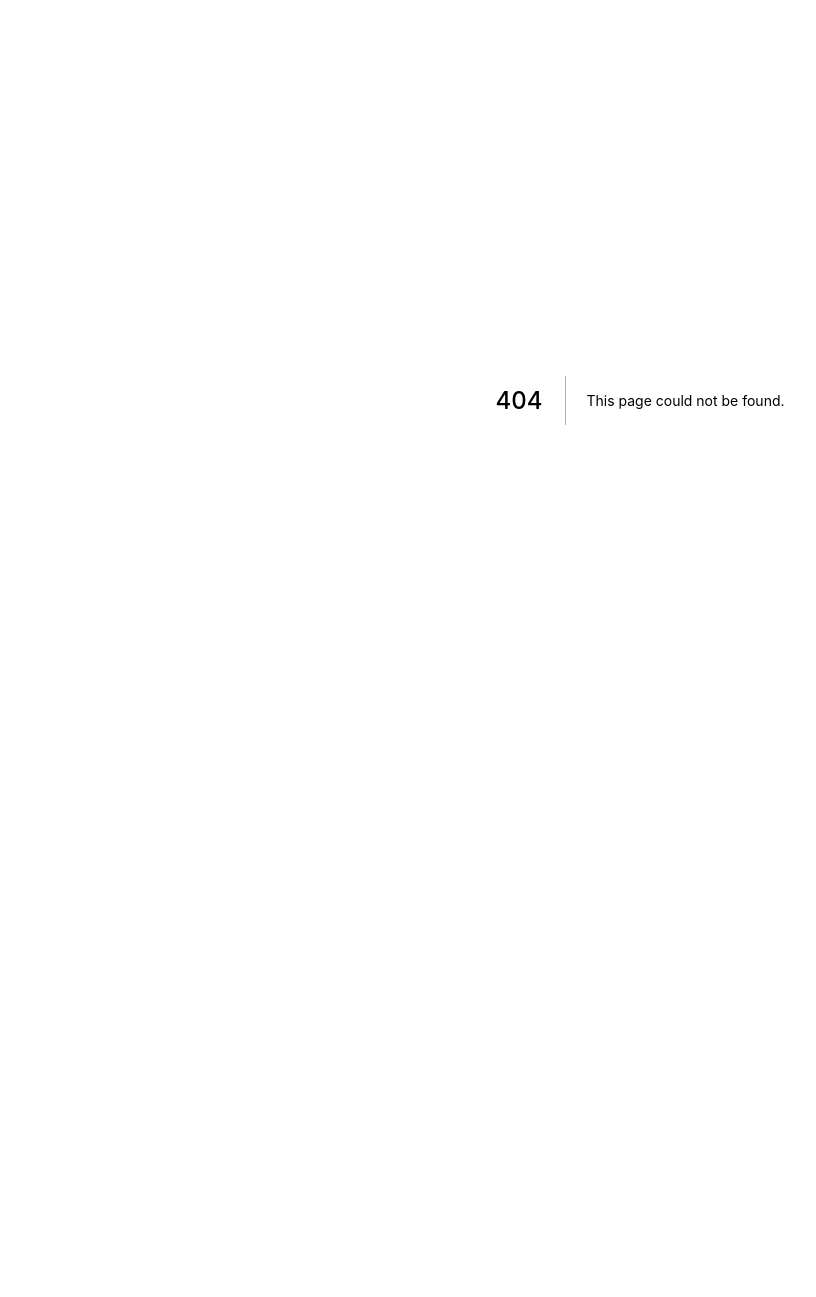
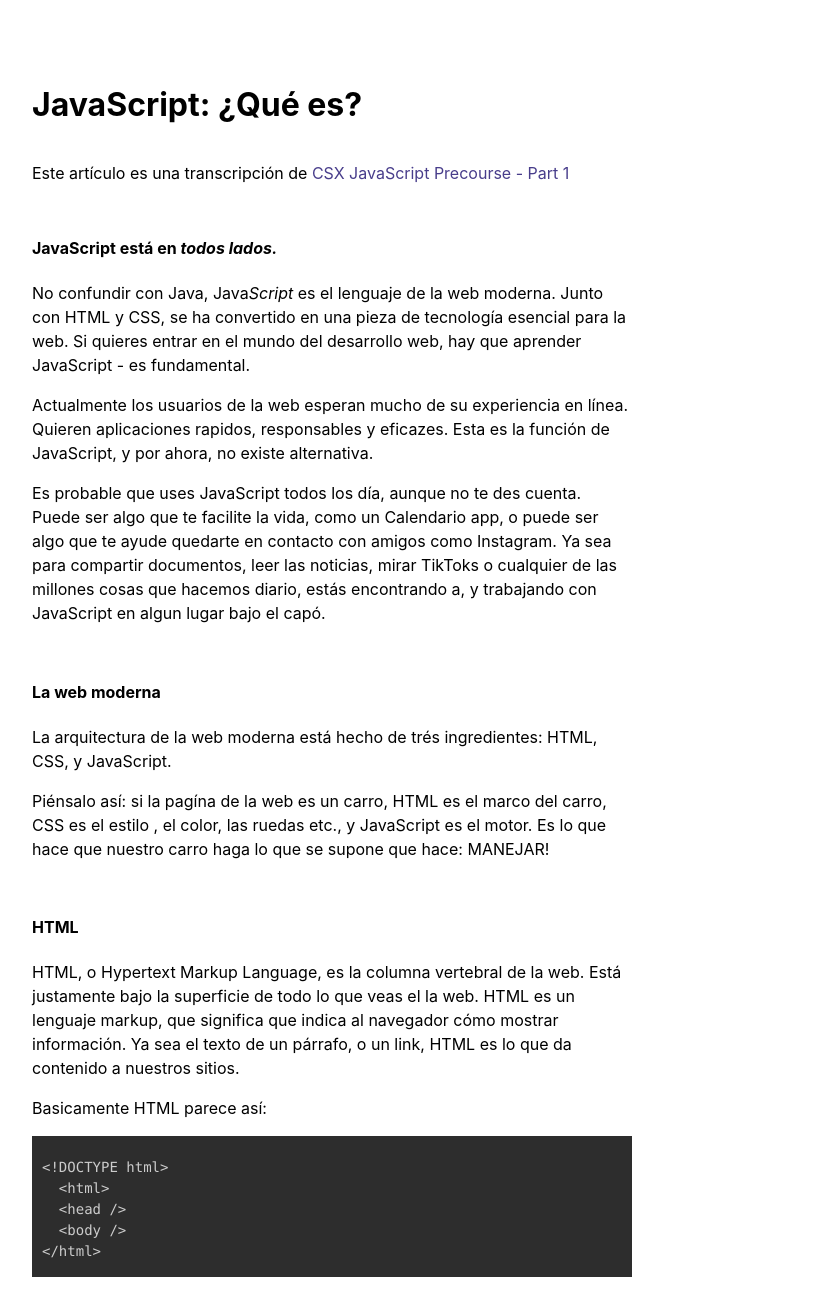
Before and after one commit to chriswillsflannery/chriswillsflannery, a Next.js app: page /posts/esp/javaScriptQueEs in a window 1280 px wide. Before the commit this address had no page. Shown: the top 1297 px of the page, without its empty margins (0-816 px from the left). Before the commit the page ends 800 px from the top, so only its background shows below. Built offline with nearby package versions, Linux system fonts and the light colour scheme.

Commit message:
javascript que es

```diff
--- a/pages/archive.tsx
+++ b/pages/archive.tsx
@@ -15,6 +15,24 @@ const Archive: NextPage = () => {
       <main className={styles.main}>
         <p className={styles.description}>
           Archive.
+        </p>
+
+        <p>
+          <Link href="./posts/htmlRenderingEngine">
+            Aug 13 2022: HTML Rendering Engine.
+          </Link>
+        </p>
+
+        <p>
+          <Link href="./posts/cssRenderingEngine">
+            Aug 13 2022: CSS Rendering Engine. (1/2)
+          </Link>
+        </p>
+
+        <p>
+          <Link href="./posts/cssRenderingEngine2">
+            Aug 13 2022: CSS Rendering Engine. (2/2)
+          </Link>
         </p>
 
         <p>
--- a/pages/components/CodeBlock.tsx
+++ b/pages/components/CodeBlock.tsx
@@ -3,11 +3,12 @@ import { FC } from "react";
 type CodeBlockProps = {
   code: string;
   className?: string;
+  lang?: string;
 }
 
-export const CodeBlock: FC<CodeBlockProps> = ({ code, className }) => (
+export const CodeBlock: FC<CodeBlockProps> = ({ code, className, lang = 'tsx' }) => (
   <pre className={className} style={{ padding: '0 10px 15px 10px', fontSize: '14px', maxWidth: '800px' }}>
-    <code className="language-tsx">
+    <code className={`language-${lang}`}>
       {code}
     </code>
   </pre>
--- a/pages/index.tsx
+++ b/pages/index.tsx
@@ -1,9 +1,16 @@
 import type { NextPage } from 'next'
 import Head from 'next/head'
 import Link from 'next/link';
+import { useState } from 'react';
 import styles from '../styles/Home.module.css'
 
 const Home: NextPage = () => {
+  const [lang, setLang] = useState<'eng'|'esp'>('eng');
+
+  const toggleLang = () => {
+    setLang(lang === 'eng' ? 'esp' : 'eng')
+  }
+
   return (
     <div className={styles.container}>
       <Head>
@@ -12,15 +19,34 @@ const Home: NextPage = () => {
         <link rel="icon" href="/favicon.ico" />
       </Head>
 
+      <button
+        onClick={toggleLang}
+        style={{ position: 'absolute', top: '8px', left: '8px', padding: '8px 12px' }}
+      >
+        {lang === 'eng' ? 'Español' : 'English'}
+      </button>
+
       <main className={styles.main}>
         <h1 className={styles.title}>
-          Hello there.
+          {lang === 'eng' ? (
+            `Hello There.`
+          ) : (
+            `Qué lo qué.`
+          )}
         </h1>
 
         <p className={styles.description}>
-          <a href="https://www.youtube.com/watch?v=KCwgpOpwixA">This is just a test.</a>
+          <a href="https://www.youtube.com/watch?v=KCwgpOpwixA">
+            {lang === 'eng' ? (
+              `This is just a test.`
+            ) : (
+              `Esto es solo una prueba.`
+            )}
+          </a>
         </p>
 
+        {lang === 'eng' ? (
+          <>
             <p>
               <Link href="./posts/extendingTsGenerics">
                 {`Oct 18 2022: Constraining TS Generics with "Extends" pattern`}
@@ -64,24 +90,15 @@ const Home: NextPage = () => {
             <p>
               <a href="https://www.youtube.com/watch?v=0V2Mi16xd04">[EXT] Aug 15 2022: Find the Mode of a dataset (sub. Español)</a>
             </p>
-
+          </>
+        ) : (
           <p>
-          <Link href="./posts/htmlRenderingEngine">
-            Aug 13 2022: HTML Rendering Engine.
+            <Link href="./posts/esp/javaScriptQueEs">
+              20 Oct 2022: JavaScript: ¿Qué es?
             </Link>
           </p>
+        )}
 
-        <p>
-          <Link href="./posts/cssRenderingEngine">
-            Aug 13 2022: CSS Rendering Engine. (1/2)
-          </Link>
-        </p>
-
-        <p>
-          <Link href="./posts/cssRenderingEngine2">
-            Aug 13 2022: CSS Rendering Engine. (2/2)
-          </Link>
-        </p>
       </main>
 
       <footer className={styles.footer}>
--- /dev/null
+++ b/pages/posts/esp/javaScriptQueEs.tsx
@@ -0,0 +1,112 @@
+import type { NextPage } from 'next'
+import Head from 'next/head'
+import Link from 'next/link';
+import { useEffect } from 'react';
+import Prism from 'prismjs';
+import "prismjs/components/prism-css";
+import "prismjs/components/prism-javascript";
+
+import styles from '../../../styles/Home.module.css';
+import HL from '../../components/HorizontalLine';
+import CodeBlock from '../../components/CodeBlock';
+
+const link = { color: 'darkSlateBlue' };
+
+const someHTML = `
+<!DOCTYPE html>
+  <html>
+  <head />
+  <body />
+</html>
+`;
+
+const someCSS = `
+.head {
+  width: 100px;
+  height: 100px;
+}
+`;
+
+const someJS = `
+function addTwoNumbers(num1, num2) {
+  return num2 + num2;
+}
+`;
+
+const JavaScriptQueEs: NextPage = () => {
+  useEffect(() => {
+    const highlight = async () => {
+      await Prism.highlightAll();
+    }
+    highlight();
+  }, []);
+
+  return (
+    <div className={styles.container}>
+      <Head>
+        <title>ChrisWF.</title>
+        <meta name="description" content="Generated by create next app" />
+        <link rel="icon" href="/favicon.ico" />
+      </Head>
+
+      <main className={styles.articleMain}>
+        <h1>{`JavaScript: ¿Qué es?`}</h1>
+        <HL />
+        <p>{`Este artículo es una transcripción de `}<a style={link} href="http://csx.codesmith.io/units/precourse/precourse-what-is-js">CSX JavaScript Precourse - Part 1</a></p>
+
+        <article style={{ maxWidth: '600px', lineHeight: '24px'}}>
+          <h4>JavaScript está en <i>todos lados.</i></h4>
+          <p>No confundir con Java, Java<i>Script</i> es el lenguaje de la web moderna. Junto con HTML y CSS, se ha convertido en una pieza de tecnología esencial para la web. Si quieres entrar en el mundo del desarrollo web, hay que aprender JavaScript - es fundamental.</p>
+          <p>Actualmente los usuarios de la web esperan mucho de su experiencia en línea. Quieren aplicaciones rapidos, responsables y eficazes. Esta es la función de JavaScript, y por ahora, no existe alternativa.</p>
+          <p>Es probable que uses JavaScript todos los día, aunque no te des cuenta. Puede ser algo que te facilite la vida, como un Calendario app, o puede ser algo que te ayude quedarte en contacto con amigos como Instagram. Ya sea para compartir documentos, leer las noticias, mirar TikToks o cualquier de las millones cosas que hacemos diario, estás encontrando a, y trabajando con JavaScript en algun lugar bajo el capó.</p>
+        </article>
+        <HL />
+
+        <article style={{ maxWidth: '600px', lineHeight: '24px'}}>
+          <h4>La web moderna</h4>
+          <p>La arquitectura de la web moderna está hecho de trés ingredientes: HTML, CSS, y JavaScript.</p>
+          <p>Piénsalo así: si la pagína de la web es un carro, HTML es el marco del carro, CSS es el estilo , el color, las ruedas etc., y JavaScript es el motor. Es lo que hace que nuestro carro haga lo que se supone que hace: MANEJAR!</p>
+        </article>
+        <HL />
+
+        <article style={{ maxWidth: '600px', lineHeight: '24px'}}>
+          <h4>HTML</h4>
+          <p>HTML, o Hypertext Markup Language, es la columna vertebral de la web. Está justamente bajo la superficie de todo lo que veas el la web. HTML es un lenguaje markup, que significa que indica al navegador cómo mostrar información. Ya sea el texto de un párrafo, o un link, HTML es lo que da contenido a nuestros sitios.</p>
+          <p>Basicamente HTML parece así:</p>
+          <CodeBlock code={someHTML} />
+        </article>
+        <HL />
+
+        <article style={{ maxWidth: '600px', lineHeight: '24px'}}>
+          <h4>CSS</h4>
+          <p>CSS es el acrónimo de Cascading Style Sheets y con énfasis en <i>Style o Estilo.</i> Mientras HTML se usa para la estructura de una página web, CSS existe para estilar un documento. Diseños de página, tamaño de letra (font) y colores están determinado con CSS. Hay que pensar en HTML cómo la fundación (cada una casa la tiene) y CSS cómo las opciónes estéticas.</p>
+          <p>Basicamente CSS parece así:</p>
+          <CodeBlock code={someCSS} lang="css" />
+        </article>
+        <HL />
+
+        <article style={{ maxWidth: '600px', lineHeight: '24px'}}>
+          <h4>JavaScript</h4>
+          <p>JavaScript o <i>JS</i> en corto es un lenguaje dinámico y robusto que, cuando se aplique a un documento HTML, puede proveer interactividad dinámica en sitios de web.</p>
+          <p>Lo que puedes hacer con JavaScript en un navegador se puede dividir en dos categorías. Primer es la habilidad de JS para interactuar con los elementos del navegador que hemos mencionado antes (HTML/CSS). Segundo, la habilidad que JS nos da a transformar y manipular datos.</p>
+          <p>Digamos que alguien se llama Brandon visitó nuestro sitio y enteró su numbre en un campo formulario HTML. Con el poder de JS podemos leer su entrada y crear contenido interactivo que sea unico para él. Entonces, cuando Brandon visite a nuesto sitio otra vez podremos mostrar un saludo como <i>Bienvenido de nuevo, Brandon!</i></p>
+          <p>Cuando se combina JS con HTML y CSS, ingenieros puedan crear aplicaciones interactivos que son creativos, poderosos, rapidos, y unicos. Esto es sólo el principio de un viaje muy emocionante!</p>
+          <p>Basicamente JS parece así:</p>
+          <CodeBlock code={someJS} lang="javascript" />
+        </article>
+        <HL />
+
+      </main>
+
+      <footer className={styles.footer}>
+        <p>
+          <Link href="../../">
+            Home
+          </Link>
+        </p>
+      </footer>
+    </div>
+  )
+}
+
+export default JavaScriptQueEs
```
Lines whose indentation alone changed are shown as unchanged.
